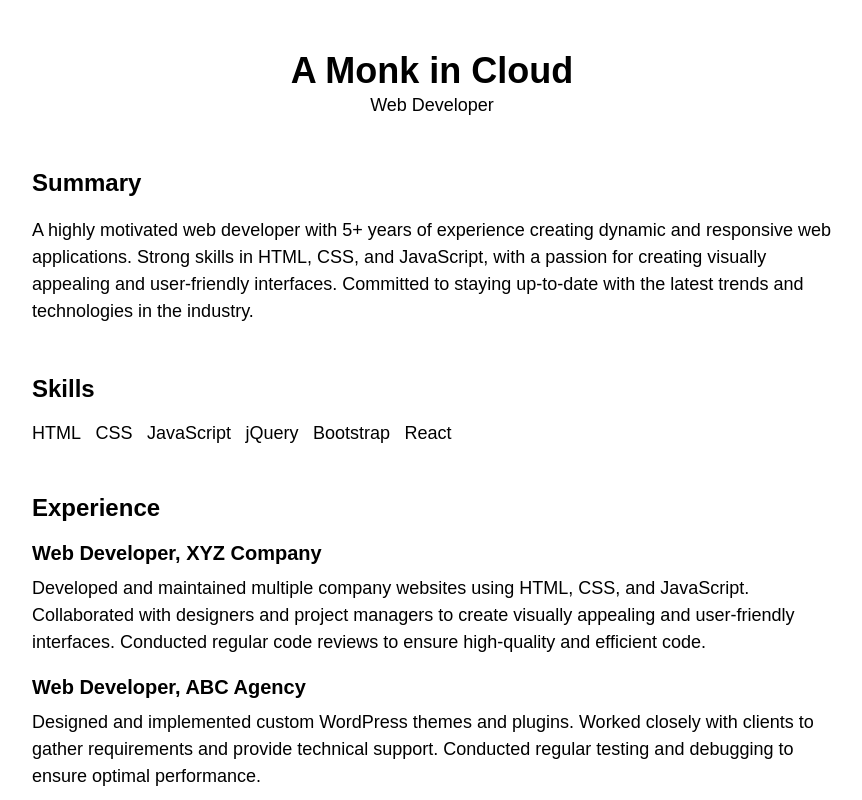
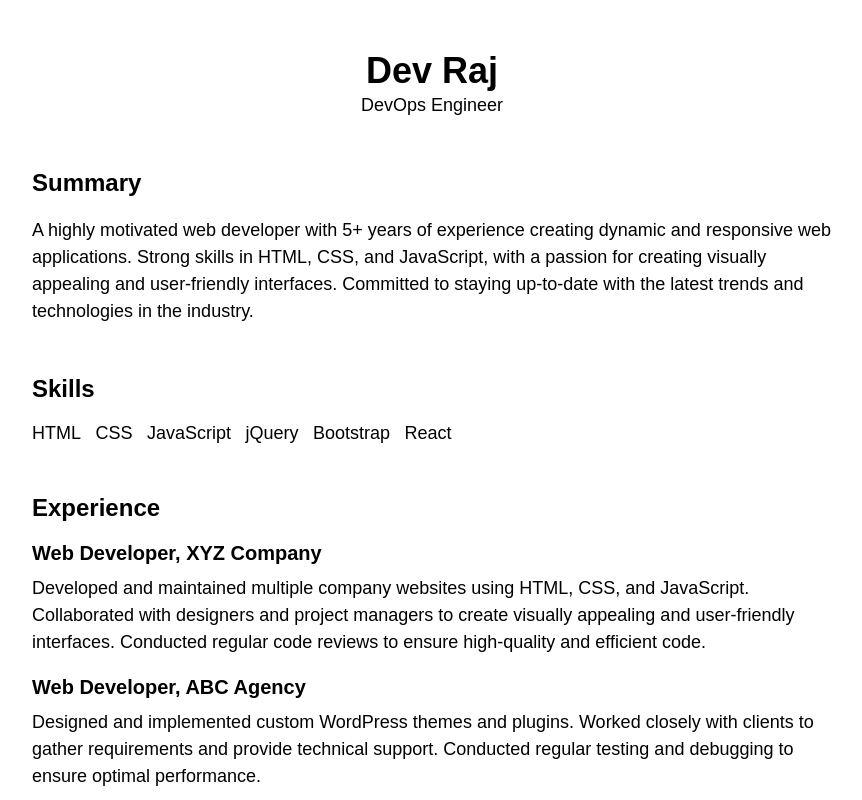
Before and after one commit to Devraj240/resume, a plain HTML site: page index.html in a window 1280 px wide. Shown: the top 800 px of the page, without its empty margins (208-1070 px from the left). Drawn offline with Linux system fonts and the light colour scheme.

Commit message:
updated index.html file

```diff
--- a/index.html
+++ b/index.html
@@ -7,8 +7,8 @@
 <body>
 	<div class="container">
 		<header>
-			<h1>A Monk in Cloud</h1>
-			<p>Web Developer</p>
+			<h1>Dev Raj</h1>
+			<p>DevOps Engineer</p>
 		</header>
 		<section>
 			<h2>Summary</h2>
```
